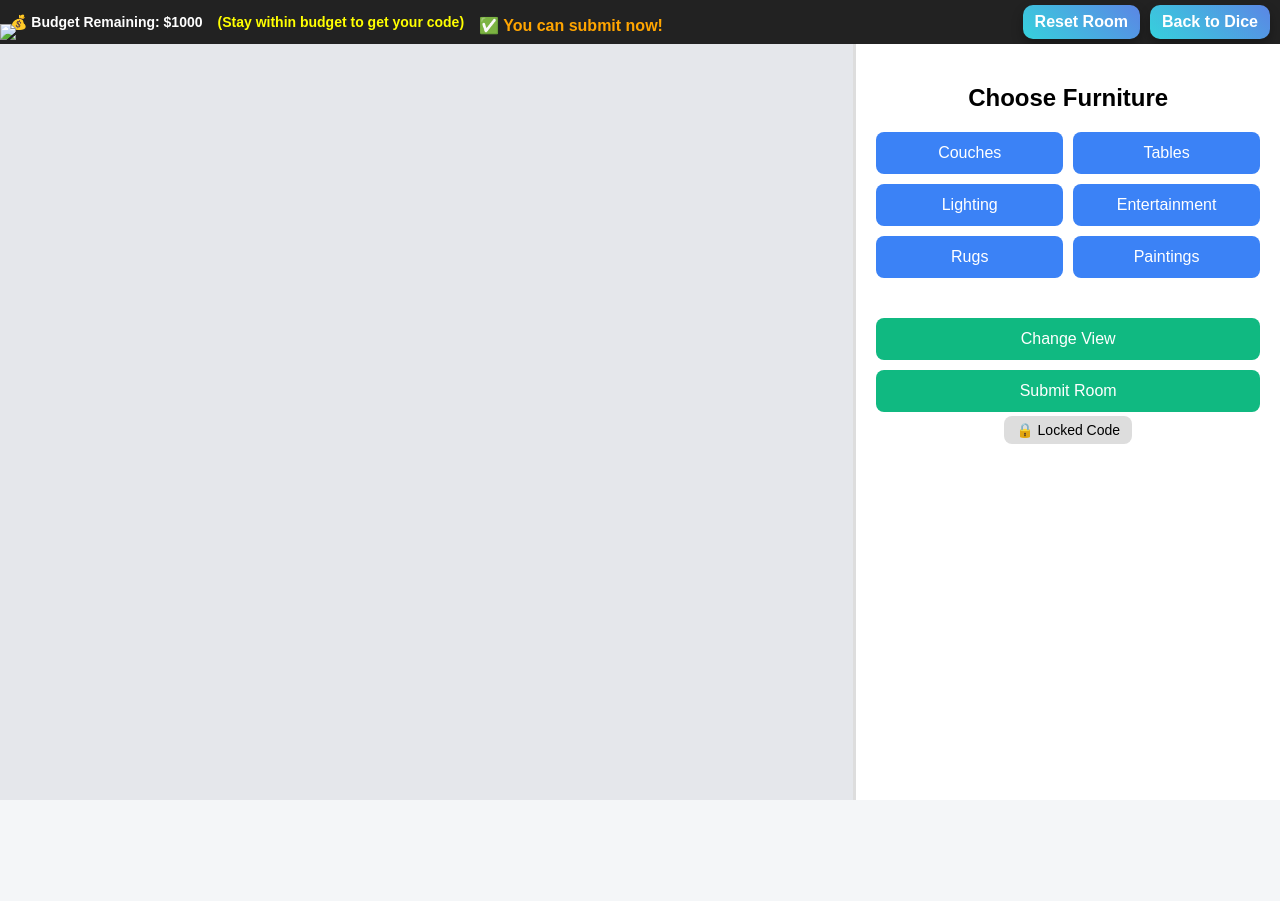
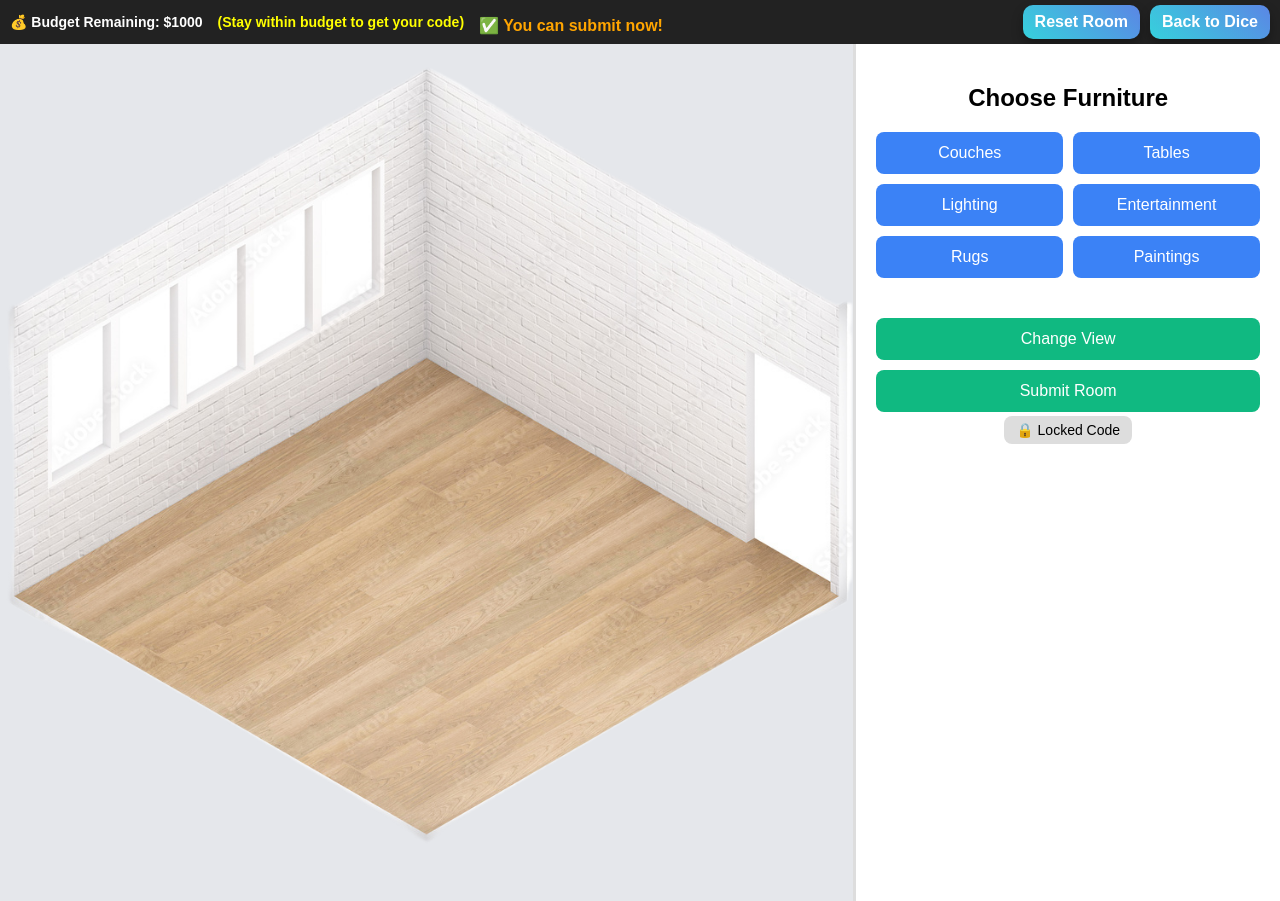
Before and after one commit to jwoods-JA-work/DesignRoomOnABudget-Vibe-Board, a plain HTML site: page start.html in a window 1280 px wide. Before the commit the page ends 800 px from the top, so only its background shows below. Drawn offline with Linux system fonts and the light colour scheme.

Commit message:
Update start.html

```diff
--- a/start.html
+++ b/start.html
@@ -39,7 +39,7 @@
 
       <div id="roomCanvas">
         <!-- Room background -->
-        <img src="Images/empty_room_1_2.png" id="roomImage">
+        <img src="empty_room_1_2.png" id="roomImage">
         <!-- Furniture gets added here dynamically -->
       </div>
 
```
